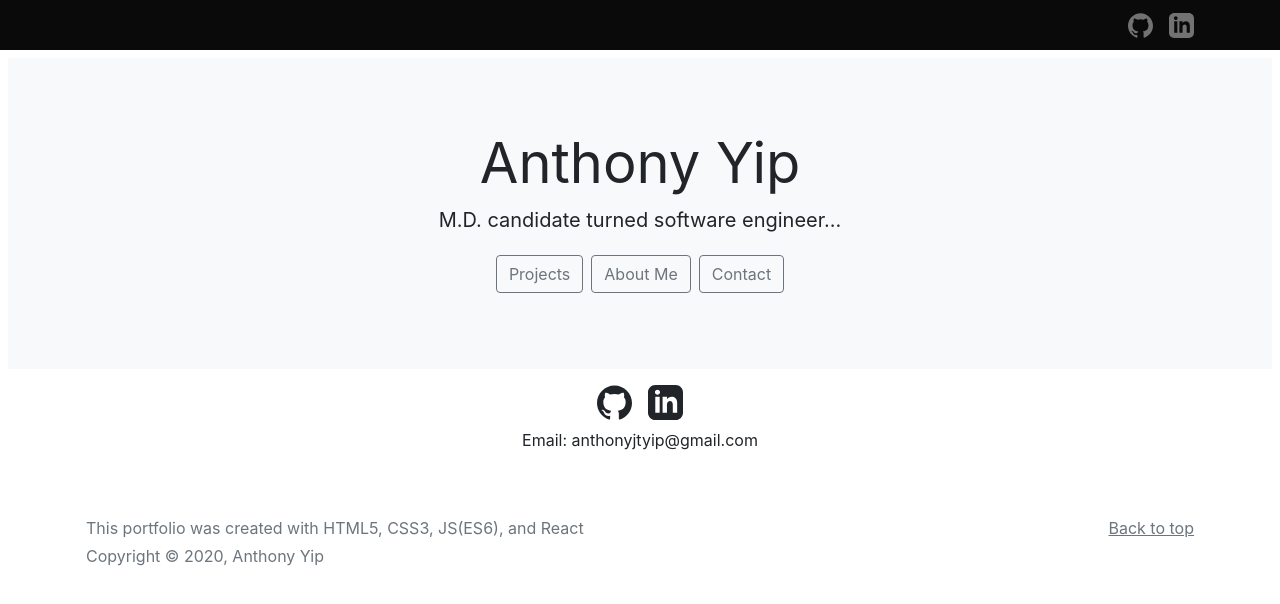
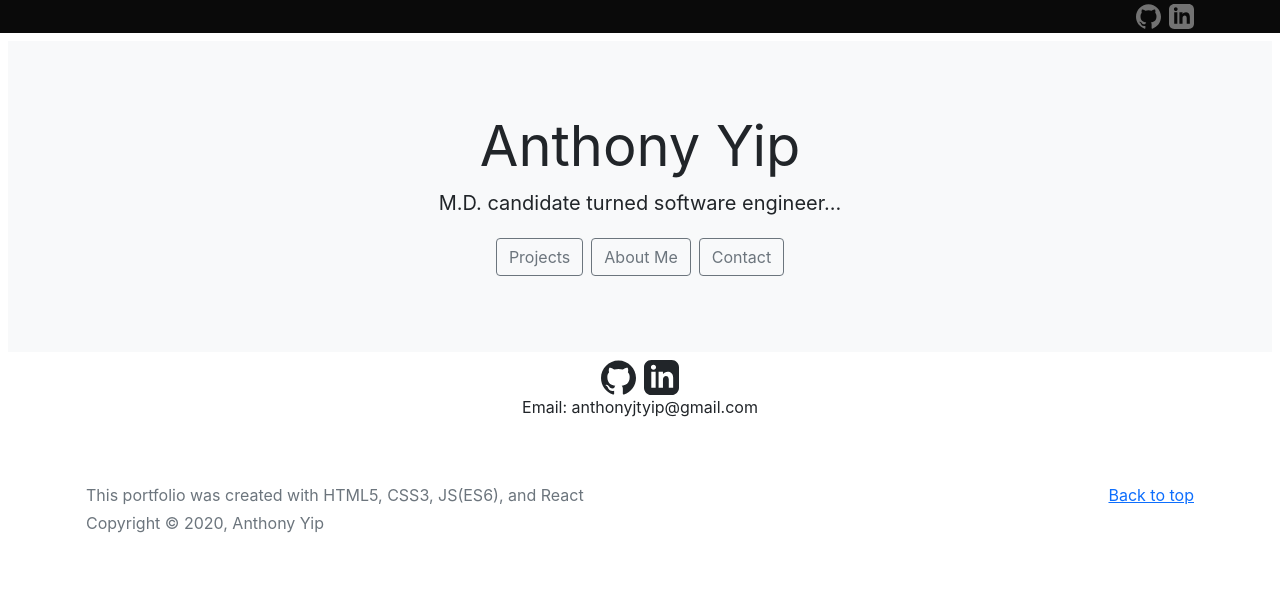
Before and after one commit to YipAnthony/portfolio, a React (Create React App) app: page / in a window 1280 px wide. Both pictures are taken after a click on the element "Contact". Shown: the top 604 px of the page. Built offline with nearby package versions, Linux system fonts and the light colour scheme.

Commit message:
Update bug: nav bar svg not showing on mobile

```diff
--- a/package.json
+++ b/package.json
@@ -2,15 +2,19 @@
   "name": "portfolio",
   "version": "0.1.0",
   "private": true,
+  "homepage": "https://YipAnthony.github.io/portfolio",
   "dependencies": {
     "@testing-library/jest-dom": "^4.2.4",
     "@testing-library/react": "^9.5.0",
     "@testing-library/user-event": "^7.2.1",
+    "gh-pages": "^3.1.0",
     "react": "^16.13.1",
     "react-dom": "^16.13.1",
     "react-scripts": "3.4.3"
   },
   "scripts": {
+    "predeploy": "npm run build",
+    "deploy": "gh-pages -d build",
     "start": "react-scripts start",
     "build": "react-scripts build",
     "test": "react-scripts test",
--- a/src/App.css
+++ b/src/App.css
@@ -61,12 +61,12 @@
   transform: scale(1.03);
 }
 
-.card a, .container a {
+.card a, .container svg {
   color: inherit;
   z-index: 60;
   font-size: 16px;
 }
 
-.card a:hover, .container a:hover {
+.card a:hover, .container svg:hover {
   color: #356efd
 }
--- a/src/Contact.js
+++ b/src/Contact.js
@@ -4,15 +4,13 @@
     return (
         <div>
             <div className="container d-flex justify-content-center">
-                <a className="py-2 d-none d-md-inline-block mr-md-3" href="https://github.com/YipAnthony" target="_blank" rel="noopener noreferrer">
-                    <svg xmlns="http://www.w3.org/2000/svg" width="35" height="35" className="navbar-nav-svg" viewBox="0 0 512 499.36" role="img"><title>GitHub</title><path fill="currentColor" fillRule="evenodd" d="M256 0C114.64 0 0 114.61 0 256c0 113.09 73.34 209 175.08 242.9 12.8 2.35 17.47-5.56 17.47-12.34 0-6.08-.22-22.18-.35-43.54-71.2 15.49-86.2-34.34-86.2-34.34-11.64-29.57-28.42-37.45-28.42-37.45-23.27-15.84 1.73-15.55 1.73-15.55 25.69 1.81 39.21 26.38 39.21 26.38 22.84 39.12 59.92 27.82 74.5 21.27 2.33-16.54 8.94-27.82 16.25-34.22-56.84-6.43-116.6-28.43-116.6-126.49 0-27.95 10-50.8 26.35-68.69-2.63-6.48-11.42-32.5 2.51-67.75 0 0 21.49-6.88 70.4 26.24a242.65 242.65 0 0 1 128.18 0c48.87-33.13 70.33-26.24 70.33-26.24 14 35.25 5.18 61.27 2.55 67.75 16.41 17.9 26.31 40.75 26.31 68.69 0 98.35-59.85 120-116.88 126.32 9.19 7.9 17.38 23.53 17.38 47.41 0 34.22-.31 61.83-.31 70.23 0 6.85 4.61 14.81 17.6 12.31C438.72 464.97 512 369.08 512 256.02 512 114.62 397.37 0 256 0z"></path></svg>
-                </a>
-                <a className="py-2 d-none d-md-inline-block" href="https://www.linkedin.com/in/anthony-yip/" target="_blank" rel="noopener noreferrer">
-                    <svg xmlns="http://www.w3.org/2000/svg" width="35" height="35" className="navbar-nav-svg" viewBox="0 0 24 24"><path fill="currentColor" d="M19 0h-14c-2.761 0-5 2.239-5 5v14c0 2.761 2.239 5 5 5h14c2.762 0 5-2.239 5-5v-14c0-2.761-2.238-5-5-5zm-11 19h-3v-11h3v11zm-1.5-12.268c-.966 0-1.75-.79-1.75-1.764s.784-1.764 1.75-1.764 1.75.79 1.75 1.764-.783 1.764-1.75 1.764zm13.5 12.268h-3v-5.604c0-3.368-4-3.113-4 0v5.604h-3v-11h3v1.765c1.396-2.586 7-2.777 7 2.476v6.759z"/></svg>
-                </a>
+                <svg  xmlns="http://www.w3.org/2000/svg" onClick={() => window.open("https://github.com/YipAnthony", "_blank")} width="35" height="35" className="navbar-nav-svg" viewBox="0 0 512 499.36" role="img"><title>GitHub</title><path fill="currentColor" fillRule="evenodd" d="M256 0C114.64 0 0 114.61 0 256c0 113.09 73.34 209 175.08 242.9 12.8 2.35 17.47-5.56 17.47-12.34 0-6.08-.22-22.18-.35-43.54-71.2 15.49-86.2-34.34-86.2-34.34-11.64-29.57-28.42-37.45-28.42-37.45-23.27-15.84 1.73-15.55 1.73-15.55 25.69 1.81 39.21 26.38 39.21 26.38 22.84 39.12 59.92 27.82 74.5 21.27 2.33-16.54 8.94-27.82 16.25-34.22-56.84-6.43-116.6-28.43-116.6-126.49 0-27.95 10-50.8 26.35-68.69-2.63-6.48-11.42-32.5 2.51-67.75 0 0 21.49-6.88 70.4 26.24a242.65 242.65 0 0 1 128.18 0c48.87-33.13 70.33-26.24 70.33-26.24 14 35.25 5.18 61.27 2.55 67.75 16.41 17.9 26.31 40.75 26.31 68.69 0 98.35-59.85 120-116.88 126.32 9.19 7.9 17.38 23.53 17.38 47.41 0 34.22-.31 61.83-.31 70.23 0 6.85 4.61 14.81 17.6 12.31C438.72 464.97 512 369.08 512 256.02 512 114.62 397.37 0 256 0z"></path></svg>
+                <svg xmlns="http://www.w3.org/2000/svg" onClick={() => window.open("https://www.linkedin.com/in/anthony-yip/", "_blank")} width="35" height="35" className="navbar-nav-svg ml-2" viewBox="0 0 24 24"><path fill="currentColor" d="M19 0h-14c-2.761 0-5 2.239-5 5v14c0 2.761 2.239 5 5 5h14c2.762 0 5-2.239 5-5v-14c0-2.761-2.238-5-5-5zm-11 19h-3v-11h3v11zm-1.5-12.268c-.966 0-1.75-.79-1.75-1.764s.784-1.764 1.75-1.764 1.75.79 1.75 1.764-.783 1.764-1.75 1.764zm13.5 12.268h-3v-5.604c0-3.368-4-3.113-4 0v5.604h-3v-11h3v1.765c1.396-2.586 7-2.777 7 2.476v6.759z"/></svg>
+
             </div>
             <p className="d-flex justify-content-center">Email: anthonyjtyip@gmail.com</p>
 
         </div>
     )
 }
+// className="py-2 d-none d-md-inline-block mr-md-3"
--- a/src/Header.js
+++ b/src/Header.js
@@ -4,13 +4,9 @@
     return (
         <div>
             <nav className="site-header sticky-top py-1">
-                <div className="container d-flex flex-column flex-md-row justify-content-end">
-                    <a id="navIcon" className="py-2 d-none d-md-inline-block mr-md-3" href="https://github.com/YipAnthony" target="_blank" rel="noopener noreferrer">
-                        <svg xmlns="http://www.w3.org/2000/svg" width="25" height="25" className="navbar-nav-svg" viewBox="0 0 512 499.36" role="img"><title>GitHub</title><path fill="currentColor" fillRule="evenodd" d="M256 0C114.64 0 0 114.61 0 256c0 113.09 73.34 209 175.08 242.9 12.8 2.35 17.47-5.56 17.47-12.34 0-6.08-.22-22.18-.35-43.54-71.2 15.49-86.2-34.34-86.2-34.34-11.64-29.57-28.42-37.45-28.42-37.45-23.27-15.84 1.73-15.55 1.73-15.55 25.69 1.81 39.21 26.38 39.21 26.38 22.84 39.12 59.92 27.82 74.5 21.27 2.33-16.54 8.94-27.82 16.25-34.22-56.84-6.43-116.6-28.43-116.6-126.49 0-27.95 10-50.8 26.35-68.69-2.63-6.48-11.42-32.5 2.51-67.75 0 0 21.49-6.88 70.4 26.24a242.65 242.65 0 0 1 128.18 0c48.87-33.13 70.33-26.24 70.33-26.24 14 35.25 5.18 61.27 2.55 67.75 16.41 17.9 26.31 40.75 26.31 68.69 0 98.35-59.85 120-116.88 126.32 9.19 7.9 17.38 23.53 17.38 47.41 0 34.22-.31 61.83-.31 70.23 0 6.85 4.61 14.81 17.6 12.31C438.72 464.97 512 369.08 512 256.02 512 114.62 397.37 0 256 0z"></path></svg>
-                    </a>
-                    <a id="navIcon" className="py-2 d-none d-md-inline-block" href="https://www.linkedin.com/in/anthony-yip/" target="_blank" rel="noopener noreferrer">
-                        <svg xmlns="http://www.w3.org/2000/svg" width="25" height="25" className="navbar-nav-svg" viewBox="0 0 24 24"><path fill="currentColor" d="M19 0h-14c-2.761 0-5 2.239-5 5v14c0 2.761 2.239 5 5 5h14c2.762 0 5-2.239 5-5v-14c0-2.761-2.238-5-5-5zm-11 19h-3v-11h3v11zm-1.5-12.268c-.966 0-1.75-.79-1.75-1.764s.784-1.764 1.75-1.764 1.75.79 1.75 1.764-.783 1.764-1.75 1.764zm13.5 12.268h-3v-5.604c0-3.368-4-3.113-4 0v5.604h-3v-11h3v1.765c1.396-2.586 7-2.777 7 2.476v6.759z"/></svg>
-                    </a>
+                <div className="container d-flex flex-md-row justify-content-end">
+                    <svg id="navIcon" xmlns="http://www.w3.org/2000/svg" onClick={() => window.open("https://github.com/YipAnthony", "_blank")} width="25" height="25" className="navbar-nav-svg" viewBox="0 0 512 499.36" role="img"><title>GitHub</title><path fill="currentColor" fillRule="evenodd" d="M256 0C114.64 0 0 114.61 0 256c0 113.09 73.34 209 175.08 242.9 12.8 2.35 17.47-5.56 17.47-12.34 0-6.08-.22-22.18-.35-43.54-71.2 15.49-86.2-34.34-86.2-34.34-11.64-29.57-28.42-37.45-28.42-37.45-23.27-15.84 1.73-15.55 1.73-15.55 25.69 1.81 39.21 26.38 39.21 26.38 22.84 39.12 59.92 27.82 74.5 21.27 2.33-16.54 8.94-27.82 16.25-34.22-56.84-6.43-116.6-28.43-116.6-126.49 0-27.95 10-50.8 26.35-68.69-2.63-6.48-11.42-32.5 2.51-67.75 0 0 21.49-6.88 70.4 26.24a242.65 242.65 0 0 1 128.18 0c48.87-33.13 70.33-26.24 70.33-26.24 14 35.25 5.18 61.27 2.55 67.75 16.41 17.9 26.31 40.75 26.31 68.69 0 98.35-59.85 120-116.88 126.32 9.19 7.9 17.38 23.53 17.38 47.41 0 34.22-.31 61.83-.31 70.23 0 6.85 4.61 14.81 17.6 12.31C438.72 464.97 512 369.08 512 256.02 512 114.62 397.37 0 256 0z"></path></svg>
+                    <svg id="navIcon" xmlns="http://www.w3.org/2000/svg" onClick={() => window.open("https://www.linkedin.com/in/anthony-yip/", "_blank")} width="25" height="25" className="navbar-nav-svg ml-2 " viewBox="0 0 24 24"><path fill="currentColor" d="M19 0h-14c-2.761 0-5 2.239-5 5v14c0 2.761 2.239 5 5 5h14c2.762 0 5-2.239 5-5v-14c0-2.761-2.238-5-5-5zm-11 19h-3v-11h3v11zm-1.5-12.268c-.966 0-1.75-.79-1.75-1.764s.784-1.764 1.75-1.764 1.75.79 1.75 1.764-.783 1.764-1.75 1.764zm13.5 12.268h-3v-5.604c0-3.368-4-3.113-4 0v5.604h-3v-11h3v1.765c1.396-2.586 7-2.777 7 2.476v6.759z"/></svg>
                 </div>
             </nav>
 
```
Also changed, not shown: 19 other files (tests, documents, lock files or other folders).
